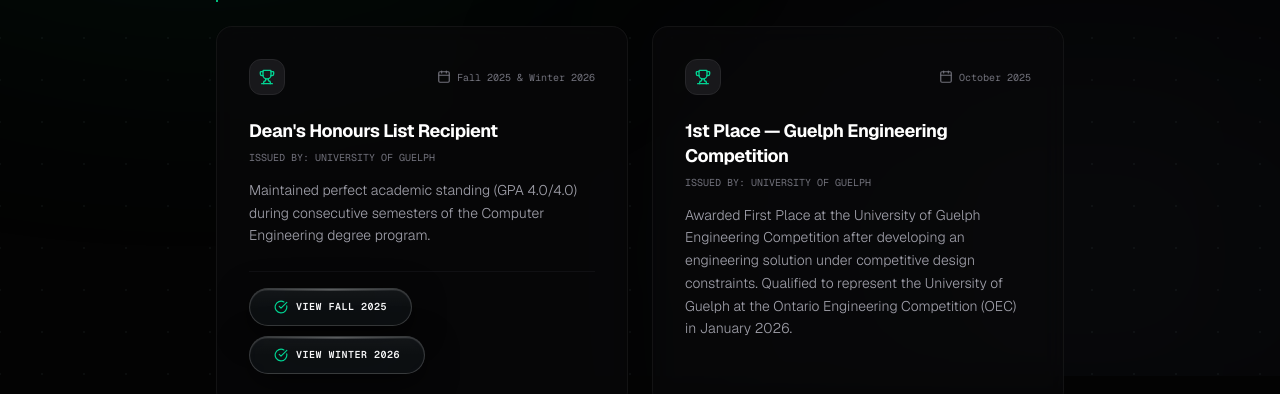
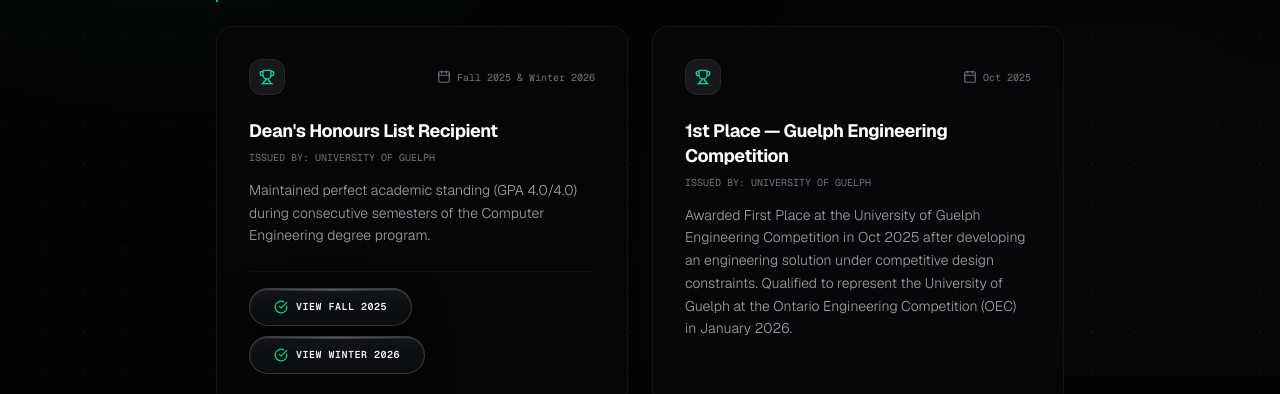
Before and after one commit to deepjpatel2007/My-Portfolio, a Next.js app: page /awards in a window 1280 px wide. Shown: the part 424-818 px from the top of the page. Built offline with nearby package versions, Linux system fonts and the light colour scheme.

Commit message:
Add Python to Programming Languages, set OEC timeline, clean FinLit stack list, update Google Drive resume url, and update taglines

```diff
--- a/src/app/about/page.tsx
+++ b/src/app/about/page.tsx
@@ -45,7 +45,7 @@ export default function About() {
           variants={fadeInUp}
           className="text-zinc-400 text-lg md:text-xl font-light max-w-2xl leading-relaxed"
         >
-          Bridging the physical and digital worlds through embedded systems programming and software engineering.
+          Building practical solutions by combining embedded systems and software engineering.
         </motion.p>
       </motion.div>
 
--- a/src/app/page.tsx
+++ b/src/app/page.tsx
@@ -125,7 +125,7 @@ export default function Home() {
                 </a>
 
                 <a
-                  href="https://drive.google.com/file/d/1G00hPfPIcn2LM42clnbnyFlajpp25BLk/view?usp=sharing"
+                  href="https://drive.google.com/file/d/1FyJ-L8szpSd4iyib2nGLU9SALGVsuPBc/view?usp=sharing"
                   target="_blank"
                   rel="noopener noreferrer"
                   className="outline-none"
--- a/src/app/resume/page.tsx
+++ b/src/app/resume/page.tsx
@@ -35,7 +35,7 @@ export default function ResumePage() {
       title: "Autonomous Robotics and Navigation System Project",
       context: "Personal Project",
       location: "Kitchener, ON",
-      period: "May 2026 – Present",
+      period: "May 2026 – Jun 2026",
       githubUrl: "https://github.com/deepjpatel2007/-autonomous-vehicle-mapping-and-telemetry-system",
       bullets: [
         "Engineered an Arduino-based autonomous robotic vehicle using C++ with real-time obstacle detection and navigation.",
@@ -88,7 +88,7 @@ export default function ResumePage() {
           </a>
 
           <a
-            href="https://drive.google.com/file/d/1G00hPfPIcn2LM42clnbnyFlajpp25BLk/view?usp=sharing"
+            href="https://drive.google.com/file/d/1FyJ-L8szpSd4iyib2nGLU9SALGVsuPBc/view?usp=sharing"
             target="_blank"
             rel="noopener noreferrer"
             className="outline-none"
--- a/src/data/awards.ts
+++ b/src/data/awards.ts
@@ -24,14 +24,14 @@ export const awards: Award[] = [
   {
     title: "1st Place — Guelph Engineering Competition",
     issuer: "University of Guelph",
-    date: "October 2025",
-    description: "Awarded First Place at the University of Guelph Engineering Competition after developing an engineering solution under competitive design constraints. Qualified to represent the University of Guelph at the Ontario Engineering Competition (OEC) in January 2026.",
+    date: "Oct 2025",
+    description: "Awarded First Place at the University of Guelph Engineering Competition in Oct 2025 after developing an engineering solution under competitive design constraints. Qualified to represent the University of Guelph at the Ontario Engineering Competition (OEC) in January 2026.",
     category: "honour"
   },
   {
     title: "2nd Place & Fastest Vehicle Award — Assistive Mobility Device Engineering Project",
     issuer: "University of Guelph",
-    date: "October 2025",
+    date: "Oct 2025",
     description: "Awarded Second Place and the Fastest Vehicle Award overall after designing and prototyping a motorized mobile attachment featuring tilt safety checks and obstacle warning triggers.",
     category: "honour"
   },
--- a/src/data/projects.ts
+++ b/src/data/projects.ts
@@ -80,7 +80,7 @@ export const projects: Project[] = [
     title: "FinLit: Personal Financial Coach",
     description: "A responsive web platform built to teach budgeting and compounding interest to young adults. Implements dynamic Chart.js visualizations, financial calculator models, and localStorage state persistence to deliver an interactive credit and budget simulation.",
     category: "Software",
-    techStack: ["JavaScript", "HTML5/CSS3", "Chart.js", "Web Storage API", "Gamification Engine"],
+    techStack: ["JavaScript", "HTML5/CSS3", "Chart.js", "Web Storage API"],
     problem: "Basic financial literacy (saving, interest, credit, budgeting) is often not taught in schools, leading to early financial mistakes. Traditional finance tools are too clinical and lack educational engagement for younger audiences.",
     objective: "To create an interactive, responsive web application that gamifies money concepts, allowing users to build virtual budgets, manage credit simulations, and test their financial knowledge in real-time.",
     process: [
--- a/src/data/skills.ts
+++ b/src/data/skills.ts
@@ -14,6 +14,7 @@ export const skillCategories: SkillCategory[] = [
       { name: "C" },
       { name: "C++" },
       { name: "Java" },
+      { name: "Python" },
       { name: "SQL (PostgreSQL, Oracle, MySQL)" },
       { name: "Object-Oriented Programming (OOP)" }
     ]
```
Also changed, not shown: 1 other file (tests, documents, lock files or other folders).
